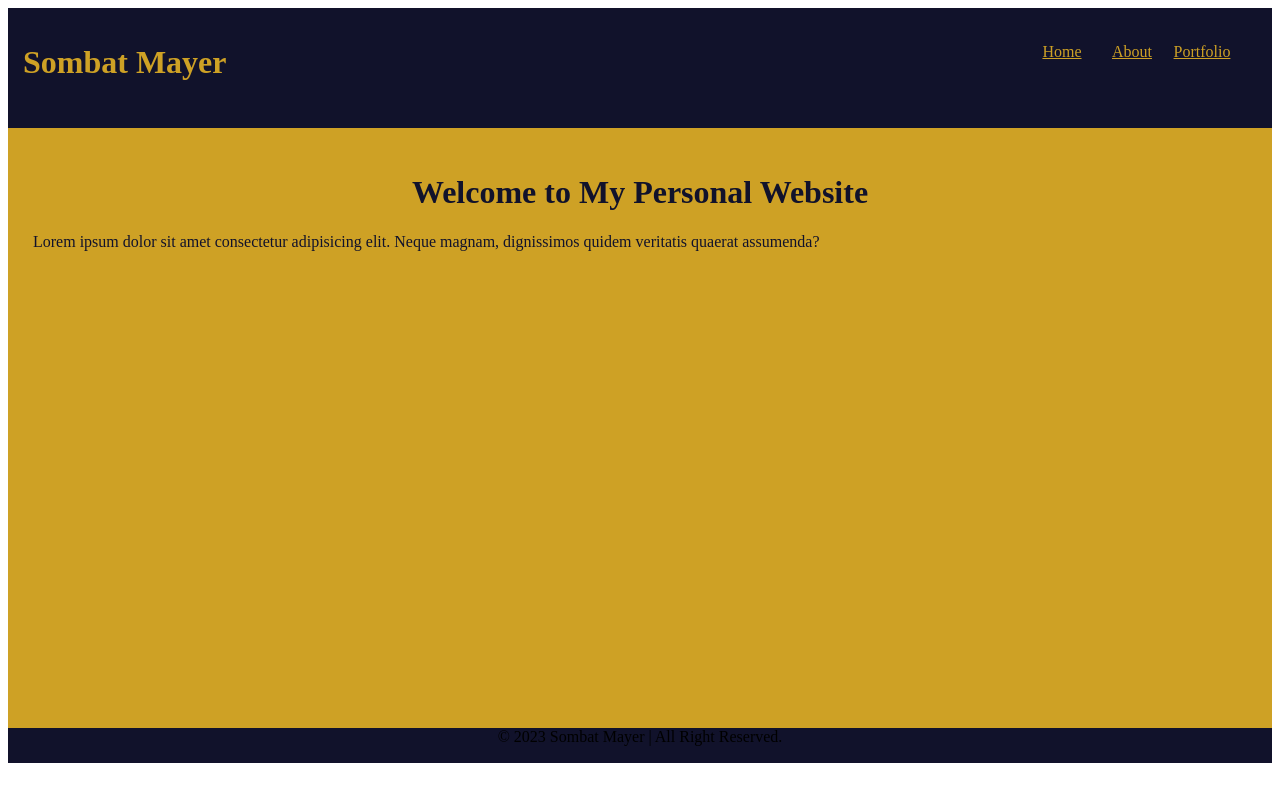
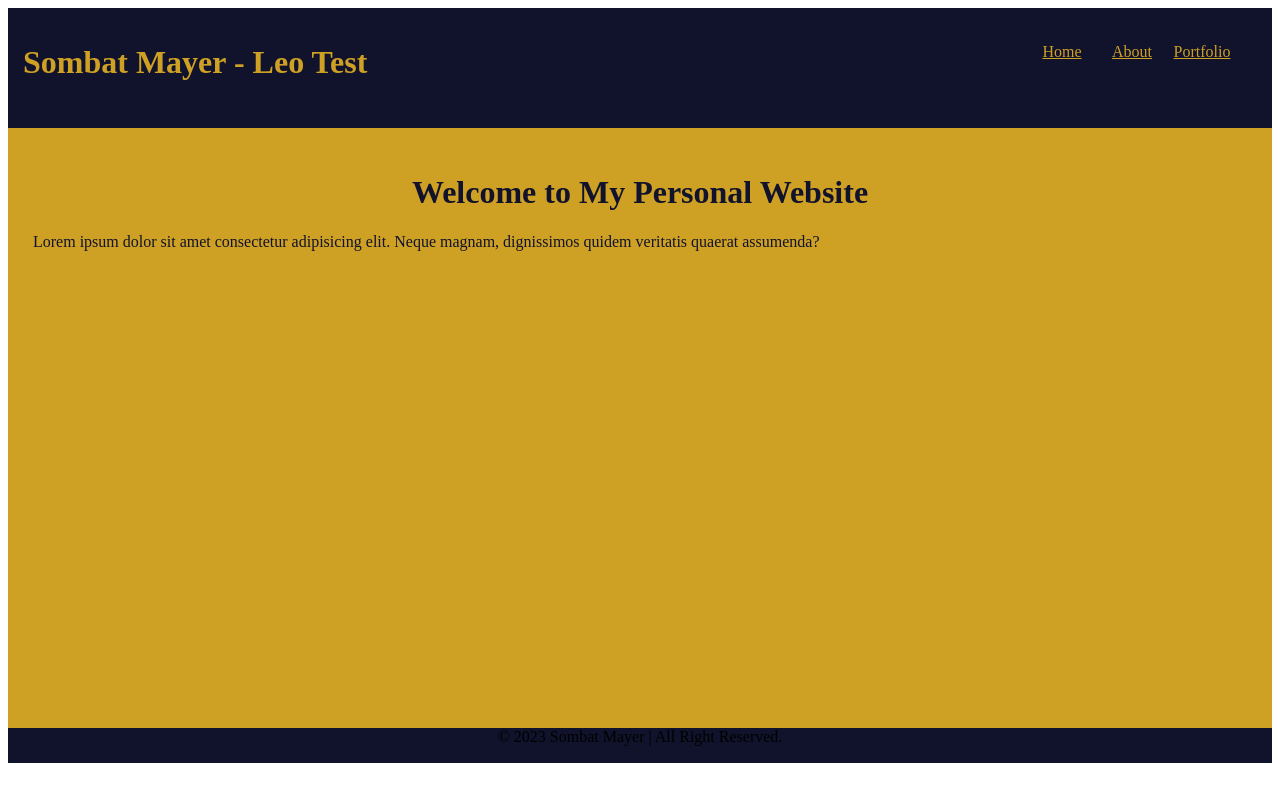
Before and after one commit to awakenjourney/personal_website, a plain HTML site: page index.html in a window 1280 px wide. Drawn offline with Linux system fonts and the light colour scheme.

Commit message:
Leo Testing Stuff

```diff
--- a/index.html
+++ b/index.html
@@ -11,7 +11,7 @@
   <body>
     <div class="nav-wrapper">
       <div class="left-navbar">
-        <h1>Sombat Mayer</h1>
+        <h1>Sombat Mayer - Leo Test</h1>
       </div>
 
       <div class="right-navbar">
```
